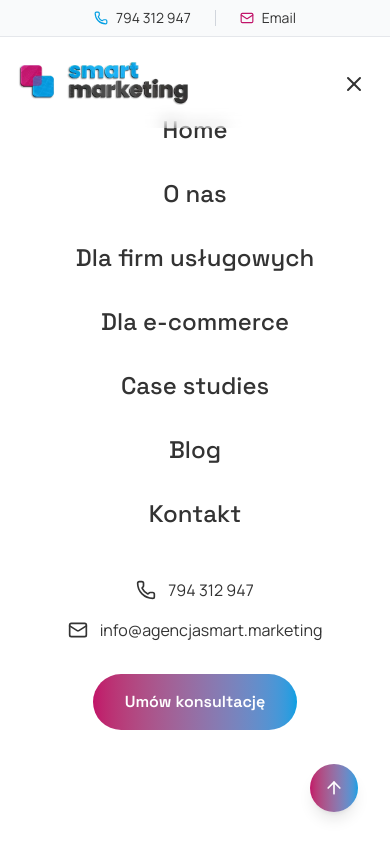
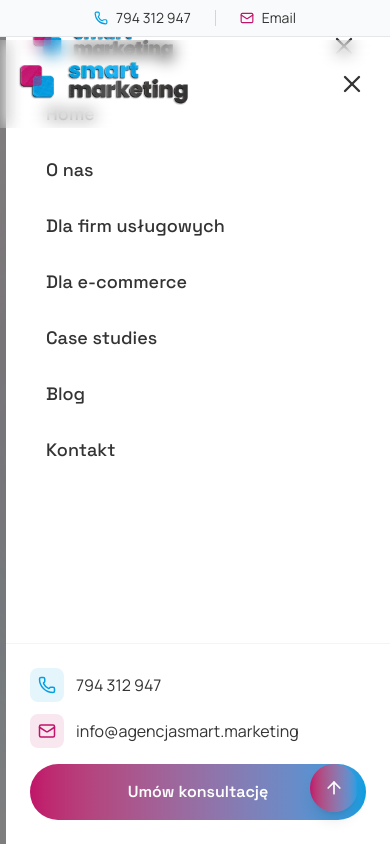
Before and after one commit to smart-marketing/smartmarketing_nextjs, a Next.js app: page / in a window 390 px wide. Both pictures are taken after a click on the button 354 px from the left and 84 px from the top of the page. Shown: the top 844 px of the page. Built offline with nearby package versions, Linux system fonts and the light colour scheme.

Commit message:
mobile menu improvements 2.0

```diff
--- a/components/Header.tsx
+++ b/components/Header.tsx
@@ -28,6 +28,25 @@ export default function Header() {
     window.addEventListener('scroll', handleScroll)
     return () => window.removeEventListener('scroll', handleScroll)
   }, [lastScrollY])
+
+  // Blokuj scroll gdy menu jest otwarte
+  useEffect(() => {
+    if (isMobileMenuOpen) {
+      document.body.style.overflow = 'hidden'
+      document.body.style.position = 'fixed'
+      document.body.style.width = '100%'
+    } else {
+      document.body.style.overflow = 'unset'
+      document.body.style.position = 'unset'
+      document.body.style.width = 'unset'
+    }
+
+    return () => {
+      document.body.style.overflow = 'unset'
+      document.body.style.position = 'unset'
+      document.body.style.width = 'unset'
+    }
+  }, [isMobileMenuOpen])
 
   const navItems = [
     { name: 'Home', href: '/' },
@@ -122,64 +141,109 @@ export default function Header() {
             {/* Mobile Menu Button */}
             <button
               onClick={() => setIsMobileMenuOpen(!isMobileMenuOpen)}
-              className="lg:hidden relative z-50 p-2 text-[#333333]"
+              className="lg:hidden relative z-50 p-2 text-[#333333] rounded-lg hover:bg-gray-100 transition-colors"
               aria-label="Menu"
             >
-              {isMobileMenuOpen ? <X size={24} /> : <Menu size={24} />}
+              {isMobileMenuOpen ? <X size={28} /> : <Menu size={28} />}
             </button>
           </nav>
         </div>
       </header>
 
+      {/* Mobile Menu Overlay */}
+      {isMobileMenuOpen && (
+        <div
+          className="fixed inset-0 bg-black/50 z-30 lg:hidden"
+          onClick={() => setIsMobileMenuOpen(false)}
+        />
+      )}
+
       {/* Mobile Menu */}
       <div
-          className={`fixed top-0 right-0 bottom-0 w-full bg-white z-40 lg:hidden transition-transform duration-300 ${
+        className={`fixed top-0 right-0 h-full w-full max-w-sm bg-white z-40 lg:hidden transform transition-transform duration-300 ease-out ${
           isMobileMenuOpen ? 'translate-x-0' : 'translate-x-full'
         }`}
-          style={{ maxWidth: '100vw' }}
       >
-        <div className="flex flex-col justify-center items-center h-full px-8">
-          <ul className="flex flex-col gap-8 text-center mb-12">
+        {/* Close Button */}
+        <div className="absolute top-6 right-6">
+          <button
+            onClick={() => setIsMobileMenuOpen(false)}
+            className="p-2 rounded-lg hover:bg-gray-100 transition-colors"
+            aria-label="Zamknij menu"
+          >
+            <X size={28} className="text-[#333333]" />
+          </button>
+        </div>
+
+        {/* Menu Content */}
+        <div className="flex flex-col h-full">
+          {/* Logo */}
+          <div className="p-6 pb-2">
+            <Image
+              src="/logo.webp"
+              alt="Smart Marketing"
+              width={150}
+              height={50}
+              className="h-10 w-auto"
+              priority
+            />
+          </div>
+
+          {/* Navigation Items */}
+          <nav className="flex-1 overflow-y-auto px-6 py-4">
+            <ul className="space-y-1">
               {navItems.map((item) => (
                 <li key={item.name}>
                   <Link
                     href={item.href}
                     onClick={() => setIsMobileMenuOpen(false)}
-                  className="text-2xl font-heading font-medium text-[#333333] hover:text-[#C11369] transition-colors"
+                    className="block py-3 px-4 text-lg font-heading font-medium text-[#333333] hover:text-[#C11369] hover:bg-gradient-to-r hover:from-[#C11369]/5 hover:to-[#049FE3]/5 rounded-lg transition-all duration-200"
                   >
                     {item.name}
                   </Link>
                 </li>
               ))}
             </ul>
+          </nav>
 
-          {/* Mobile Contact Info */}
-          <div className="flex flex-col gap-4 items-center">
+          {/* Contact Section */}
+          <div className="border-t border-gray-100 p-6 space-y-4">
+            {/* Contact Info */}
+            <div className="space-y-3">
               <a
                 href="tel:794312947"
-              className="flex items-center gap-3 text-[#333333] hover:text-[#C11369] transition-colors"
+                className="flex items-center gap-3 text-[#333333] hover:text-[#049FE3] transition-colors group"
               >
-              <Phone size={20} />
-              <span className="font-body">794 312 947</span>
+                <div className="p-2 bg-[#049FE3]/10 rounded-lg group-hover:bg-[#049FE3]/20 transition-colors">
+                  <Phone size={18} className="text-[#049FE3]" />
+                </div>
+                <span className="font-body text-base">794 312 947</span>
               </a>
+
               <a
                 href="mailto:info@agencjasmart.marketing"
-              className="flex items-center gap-3 text-[#333333] hover:text-[#C11369] transition-colors"
+                className="flex items-center gap-3 text-[#333333] hover:text-[#C11369] transition-colors group"
               >
-              <Mail size={20} />
-              <span className="font-body">info@agencjasmart.marketing</span>
+                <div className="p-2 bg-[#C11369]/10 rounded-lg group-hover:bg-[#C11369]/20 transition-colors">
+                  <Mail size={18} className="text-[#C11369]" />
+                </div>
+                <span className="font-body text-base break-all">info@agencjasmart.marketing</span>
               </a>
             </div>
 
-          {/* Mobile CTA */}
+            {/* CTA Button */}
             <a
               href="tel:794312947"
-            className="mt-8 bg-gradient-to-r from-[#C11369] to-[#049FE3] text-white px-8 py-4 rounded-full font-heading font-semibold hover:shadow-xl transition-all duration-300"
+              className="block w-full text-center bg-gradient-to-r from-[#C11369] to-[#049FE3] text-white px-6 py-4 rounded-full font-heading font-semibold hover:shadow-xl transition-all duration-300 hover:scale-[1.02] active:scale-[0.98]"
               onClick={() => setIsMobileMenuOpen(false)}
             >
               Umów konsultację
             </a>
           </div>
+
+          {/* Bottom Safe Area for iPhone */}
+          <div className="h-safe-area-inset-bottom" />
+        </div>
       </div>
     </>
   )
```
Lines whose indentation alone changed are shown as unchanged.
